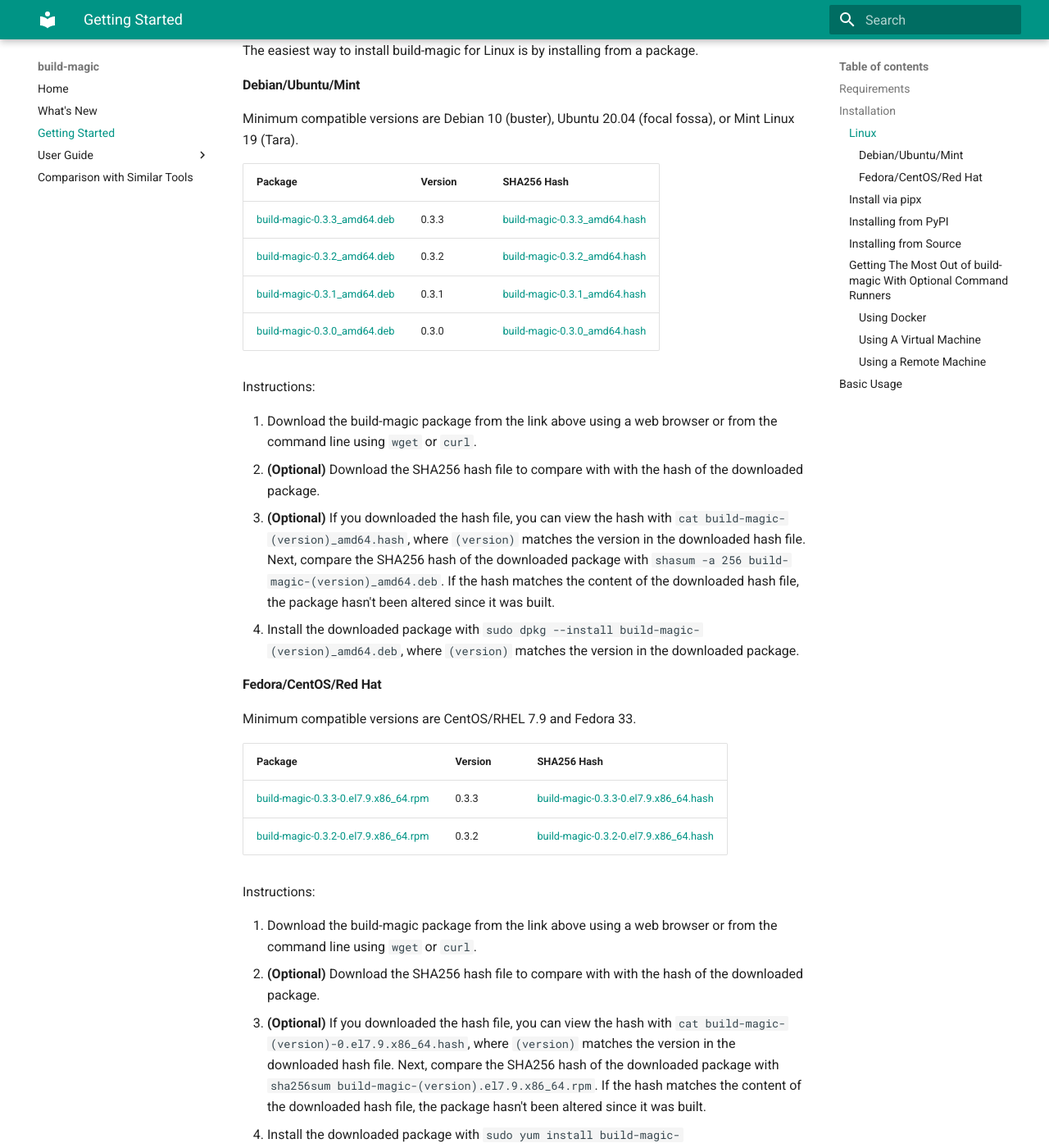
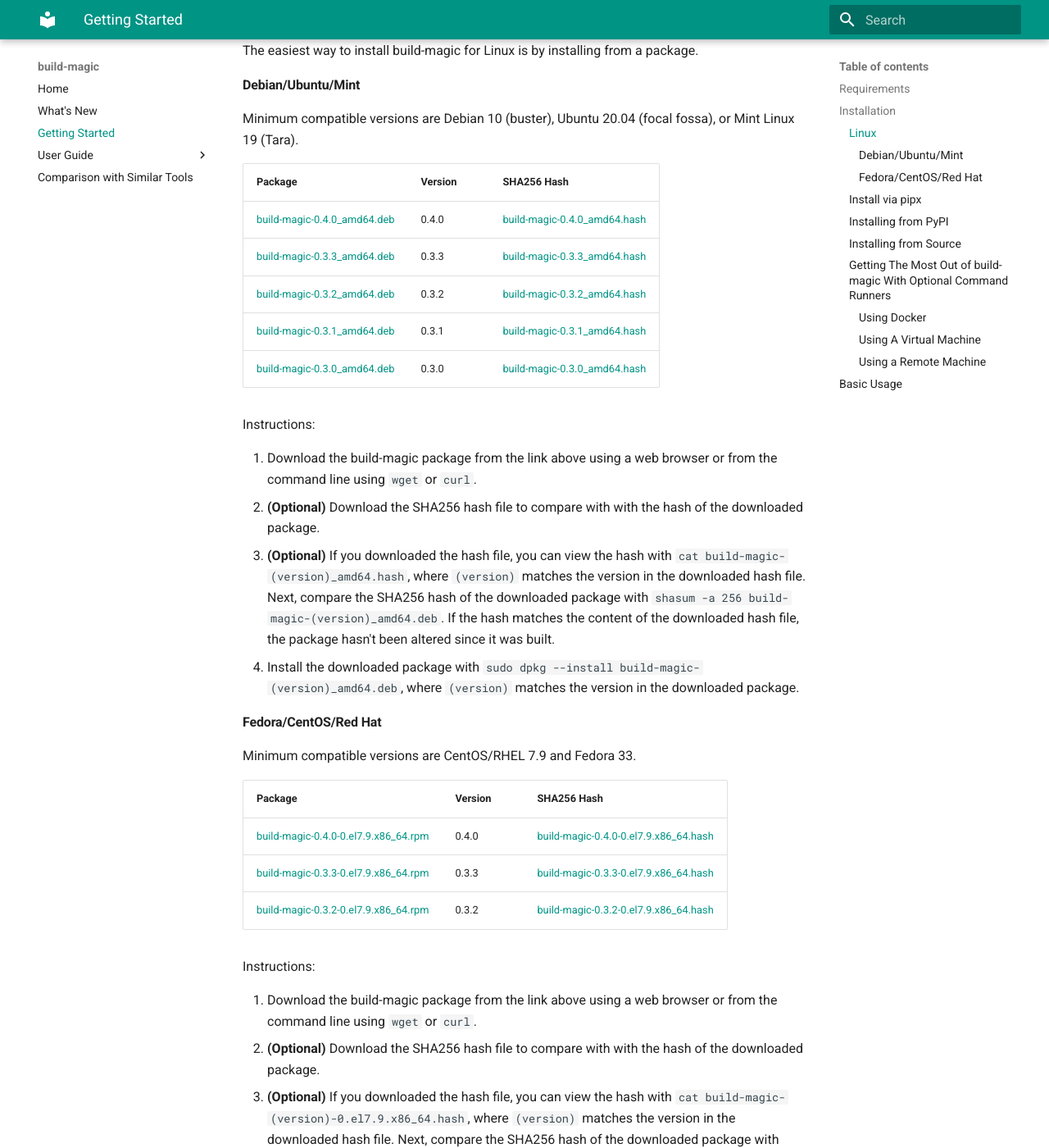
Before and after one commit to cmmorrow/build-magic, an MkDocs documentation site: the page built from docs/getting_started.md, in a window 1280 px wide and 1400 px high, scrolled down 613 px. Shown: the whole window at 82% size. Built offline with MkDocs 1.6.1 and Material for MkDocs 9.7.7, drawn with Linux system fonts in a browser that asks for light colours.

Commit message:
Added links to linux 0.4.0 packages.

```diff
--- a/docs/getting_started.md
+++ b/docs/getting_started.md
@@ -24,6 +24,7 @@
 
 | Package | Version | SHA256 Hash |
 |---------|---------|-------------|
+|[build-magic-0.4.0_amd64.deb](https://github.com/cmmorrow/build-magic/releases/download/v0.4.0/build-magic-0.4.0_amd64.deb)| 0.4.0 | [build-magic-0.4.0_amd64.hash](https://github.com/cmmorrow/build-magic/releases/download/v0.4.0/build-magic-0.4.0_amd64.hash)|
 |[build-magic-0.3.3_amd64.deb](https://github.com/cmmorrow/build-magic/releases/download/v0.3.3/build-magic-0.3.3_amd64.deb)| 0.3.3 | [build-magic-0.3.3_amd64.hash](https://github.com/cmmorrow/build-magic/releases/download/v0.3.3/build-magic-0.3.3_amd64.hash)|
 |[build-magic-0.3.2_amd64.deb](https://github.com/cmmorrow/build-magic/releases/download/v0.3.2/build-magic-0.3.2_amd64.deb)| 0.3.2 | [build-magic-0.3.2_amd64.hash](https://github.com/cmmorrow/build-magic/releases/download/v0.3.2/build-magic-0.3.2_amd64.hash)|
 |[build-magic-0.3.1_amd64.deb](https://github.com/cmmorrow/build-magic/releases/download/v0.3.1/build-magic-0.3.1_amd64.deb)| 0.3.1 |[build-magic-0.3.1_amd64.hash](https://github.com/cmmorrow/build-magic/releases/download/v0.3.1/build-magic-0.3.1_amd64.hash)|
@@ -42,6 +43,7 @@
 
 | Package | Version | SHA256 Hash |
 |---------|---------|-------------|
+|[build-magic-0.4.0-0.el7.9.x86_64.rpm](https://github.com/cmmorrow/build-magic/releases/download/v0.4.0/build-magic-0.4.0-0.el7.9.x86_64.rpm)| 0.4.0 |[build-magic-0.4.0-0.el7.9.x86_64.hash](https://github.com/cmmorrow/build-magic/releases/download/v0.4.0/build-magic-0.4.0-0.el7.9.x86_64.hash)|
 |[build-magic-0.3.3-0.el7.9.x86_64.rpm](https://github.com/cmmorrow/build-magic/releases/download/v0.3.3/build-magic-0.3.3-0.el7.9.x86_64.rpm)| 0.3.3 |[build-magic-0.3.3-0.el7.9.x86_64.hash](https://github.com/cmmorrow/build-magic/releases/download/v0.3.3/build-magic-0.3.3-0.el7.9.x86_64.hash)|
 |[build-magic-0.3.2-0.el7.9.x86_64.rpm](https://github.com/cmmorrow/build-magic/releases/download/v0.3.2/build-magic-0.3.2-0.el7.9.x86_64.rpm)| 0.3.2 | [build-magic-0.3.2-0.el7.9.x86_64.hash](https://github.com/cmmorrow/build-magic/releases/download/v0.3.2/build-magic-0.3.2-0.el7.9.x86_64.hash)|
 
```
